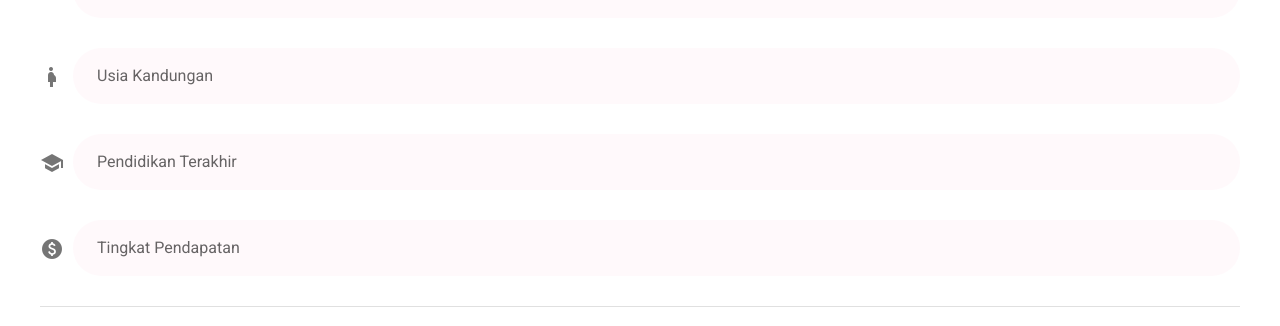
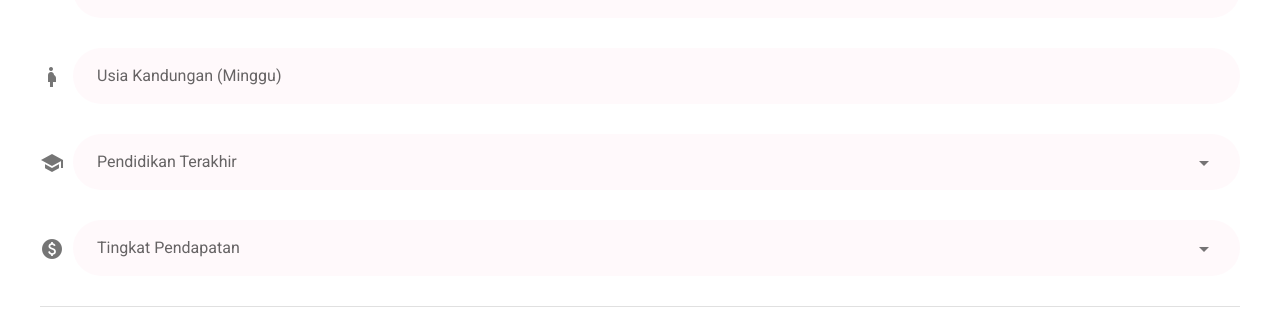
Before and after one commit to melankolia/jiwa-sehat-persalinan-selamat, a Vue app: page /identity in a window 1280 px wide. Shown: the part 324-650 px from the top of the page. Built offline with nearby package versions, Linux system fonts and the light colour scheme.

Commit message:
[EDIT] Adjustment salary range and education list

```diff
--- a/src/views/Identity.vue
+++ b/src/views/Identity.vue
@@ -8,6 +8,7 @@
       @submit.prevent="onSubmit()"
     >
       <v-text-field
+        v-model="initialName"
         prepend-icon="person"
         label="Inisial Nama"
         color="secondary"
@@ -16,6 +17,7 @@
         :rules="rules"
       />
       <v-text-field
+        v-model="age"
         prepend-icon="people"
         label="Usia"
         color="secondary"
@@ -25,14 +27,17 @@
         type="number"
       />
       <v-text-field
+        v-model="gestationalAge"
         prepend-icon="pregnant_woman"
-        label="Usia Kandungan"
+        label="Usia Kandungan (Minggu)"
         color="secondary"
         filled
         rounded
         :rules="rules"
       />
-      <v-text-field
+      <v-select
+        v-model="education"
+        :items="educationList"
         prepend-icon="school"
         label="Pendidikan Terakhir"
         color="secondary"
@@ -40,13 +45,17 @@
         rounded
         :rules="rules"
       />
-      <v-text-field
+      <v-select
+        v-model="salaryRange"
+        :items="salaryRangeList"
         prepend-icon="paid"
         label="Tingkat Pendapatan"
         color="secondary"
         filled
         rounded
         :rules="rules"
+        item-text="name"
+        item-value="value"
       />
     </v-form>
     <v-divider />
@@ -82,6 +91,24 @@ export default {
     return {
       valid: false,
       rules: [(v) => !!v || "Field Harus Diisi!"],
+      educationList: ["SD", "SMP", "SMA", "D3", "S1"],
+      salaryRangeList: [
+        {
+          name: "< 3 Juta",
+          value: "<3",
+        },
+        {
+          name: ">= 3 Juta",
+          value: "3>=",
+        },
+      ],
+
+      // Form properties
+      initialName: null,
+      age: null,
+      gestationalAge: null,
+      education: null,
+      salaryRange: null,
     };
   },
   methods: {
@@ -90,7 +117,14 @@ export default {
     },
     onSubmit() {
       if (this.$refs.form.validate()) {
-        console.log("VALIDATE");
+        const payload = {
+          initialName: this.initialName,
+          age: this.age,
+          gestationalAge: this.gestationalAge,
+          education: this.education,
+          salaryRange: this.salaryRange,
+        };
+        console.log(payload);
       }
     },
   },
```
